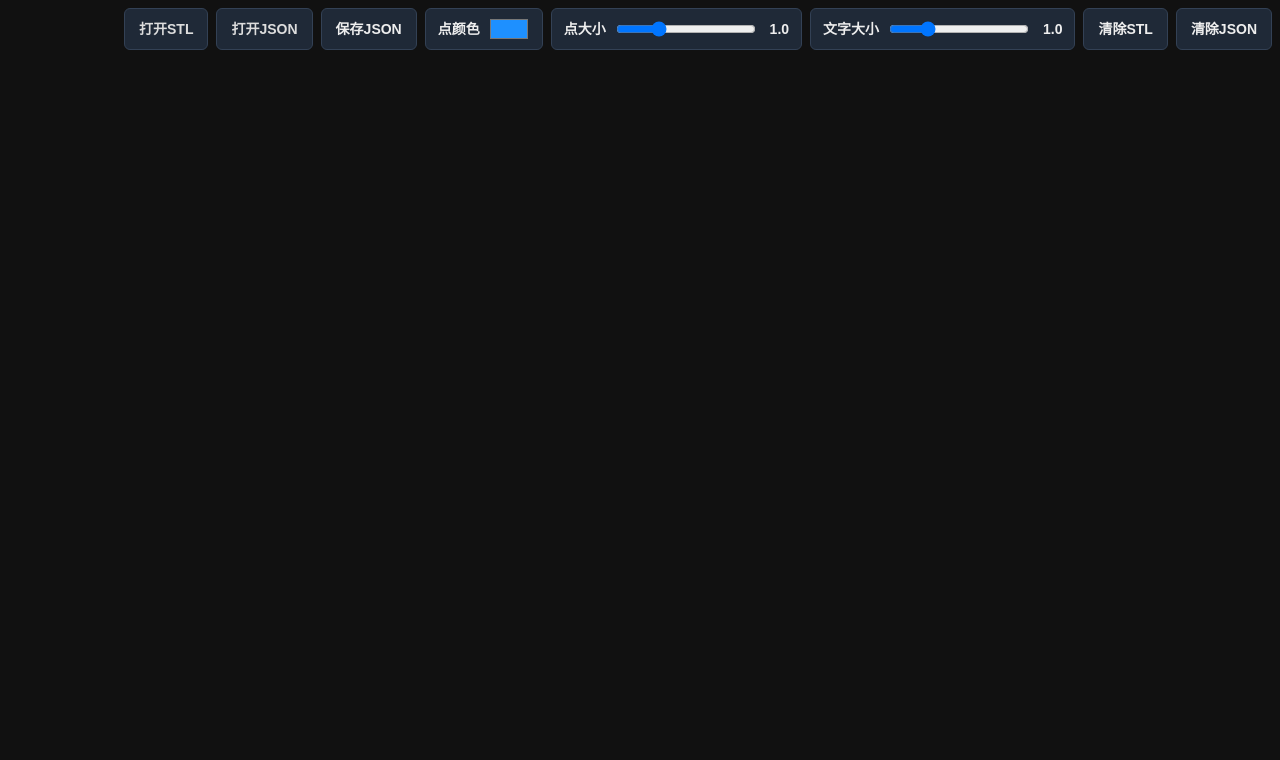
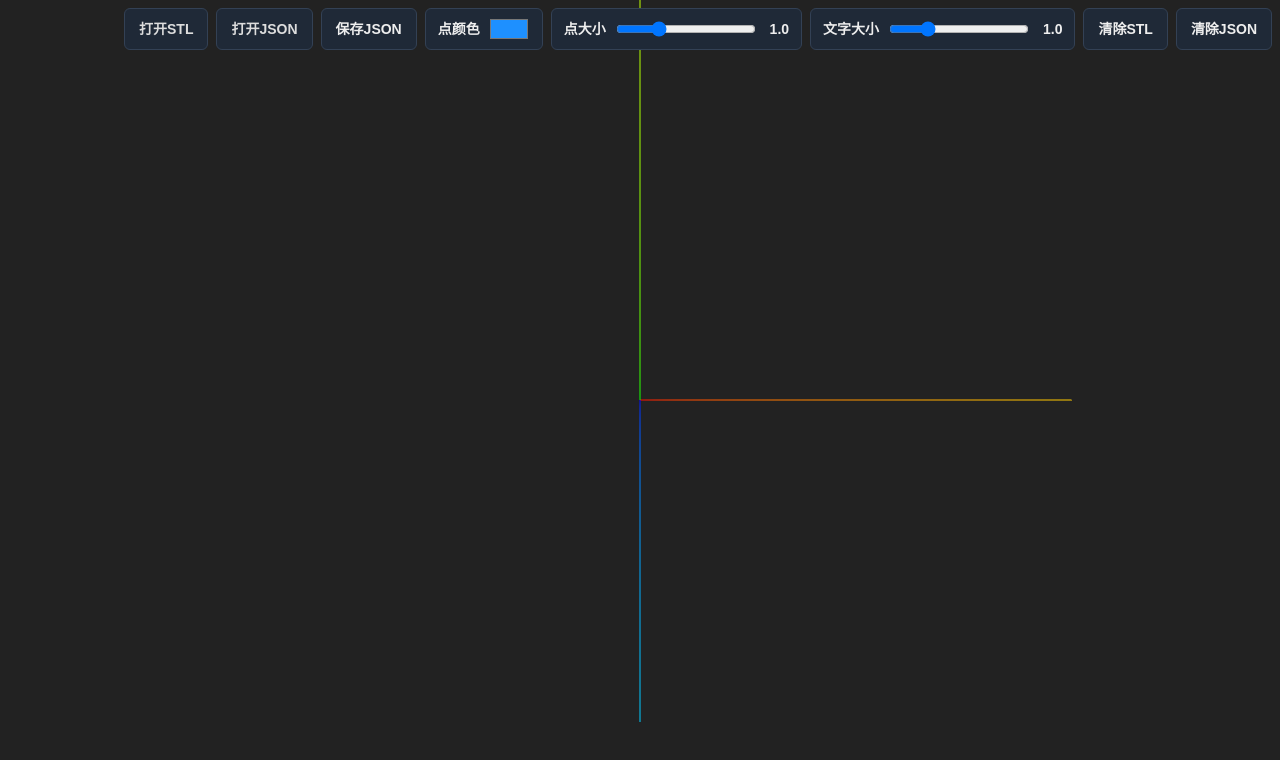
Before and after one commit to Zeddtheo/LandmarkPlayer, a plain HTML site: page index.html in a window 1280 px wide. Drawn offline with nearby package versions, Linux system fonts and the light colour scheme; no server answers.

Commit message:
version1

```diff
--- a/index.html
+++ b/index.html
@@ -52,7 +52,7 @@
     {
       "imports": {
         "three": "https://unpkg.com/three@0.159.0/build/three.module.js",
-        "three/examples/jsm/": "https://unpkg.com/three@0.159.0/examples/jsm/"
+        "three/addons/": "https://unpkg.com/three@0.159.0/examples/jsm/"
       }
     }
   </script>
--- a/js/app.js
+++ b/js/app.js
@@ -1,6 +1,6 @@
 import * as THREE from 'three';
-import { OrbitControls } from 'three/examples/jsm/controls/OrbitControls.js';
-import { STLLoader } from 'three/examples/jsm/loaders/STLLoader.js';
+import { OrbitControls } from 'three/addons/controls/OrbitControls.js';
+import { STLLoader } from 'three/addons/loaders/STLLoader.js';
 
 // ---- 全局对象（小而清晰） ----
 let scene, camera, renderer, controls;
@@ -17,7 +17,6 @@ const dragState = { mesh: null, label: null, landmark: null };
 // ---- 启动：创建三维场景 ----
 init();
 bindUI();
-autoLoadDefaultFiles();
 
 function init() {
   console.log('初始化3D场景...');
@@ -58,6 +57,11 @@ function init() {
   window.addEventListener('resize', onResize);
   animate();
   console.log('3D场景初始化完成');
+
+  // 在场景初始化完成后再加载默认文件
+  setTimeout(() => {
+    autoLoadDefaultFiles();
+  }, 500);
 }
 
 function animate() {
@@ -562,7 +566,10 @@ async function loadDemoCase(caseId = '1_L') {
   }
 }
 // ---- 自动加载默认文件 ----
-async function autoLoadDefaultFiles() {\r\n  try {\r\n    console.log('尝试自动加载默认文件...');\r\n    await loadDemoCase('1_L');
+async function autoLoadDefaultFiles() {
+  try {
+    console.log('尝试自动加载默认文件...');
+    await loadDemoCase('1_L');
   } catch (error) {
     console.error('自动加载文件失败:', error);
     console.log('请手动使用文件选择器加载STL和JSON文件');
```
